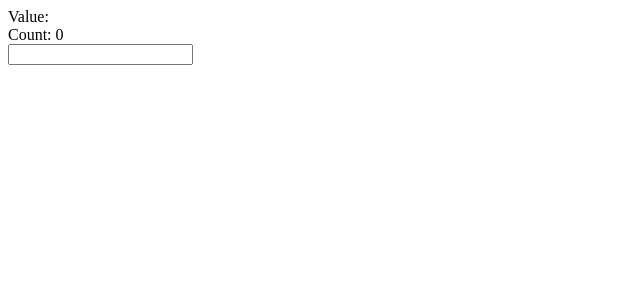
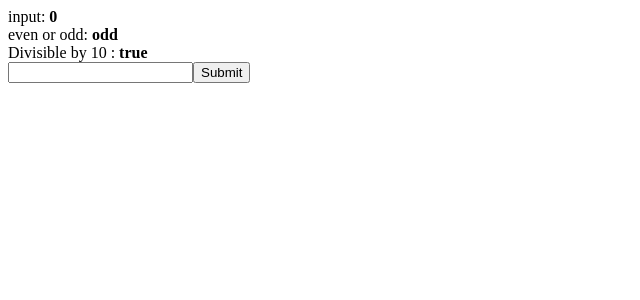
Before and after one commit to modsomjeed/React-2, a React (Create React App) app: page / in a window 1280 px wide. Shown: the top 300 px of the page, without its empty margins (0-640 px from the left). Built offline with nearby package versions, Linux system fonts and the light colour scheme.

Commit message:
1 file modified, 1 added

```diff
--- a/App.tsx
+++ b/App.tsx
@@ -1,26 +1,47 @@
 import * as React from 'react';
 import './style.css';
-// import Input from './Input';
 
 export default function App() {
-  const [value, setValue] = React.useState('');
-  const [count, setCount] = React.useState(0);
+  const [input, setInput] = React.useState(0);
+  const [resultmod2, setResult2] = React.useState('');
+  const [resultmod10, setResult10] = React.useState('');
 
   React.useEffect(() => {
-    console.log('value: ', value);
-    setCount(value.length);
+    if (input % 2 == 0) {
+      setResult2('odd');
+    } else {
+      setResult2('event');
+    }
+    if (input % 10 == 0) {
+      setResult10('true');
+    } else {
+      setResult10('false');
+    }
   });
 
   return (
+    <React.Fragment>
       <div>
-      <div>Value: {value}</div>
-      <div>Count: {count}</div>
+        <div>
+          input: <b>{input}</b>
+        </div>
+        <div>
+          even or odd: <b>{resultmod2}</b>
+        </div>
+        <div>
+          Divisible by 10 : <b>{resultmod10}</b>
+        </div>
+        <form>
           <input
-        value={value}
+            type="number"
             onChange={(event) => {
-          setValue(event.target.value);
+              setInput(Number(event.target.value));
             }}
+            required
           />
+          <input type="submit" />
+        </form>
       </div>
+    </React.Fragment>
   );
 }
```
Also changed, not shown: App-2.tsx (added, +26 -0 lines). Lines whose indentation alone changed are shown as unchanged.
